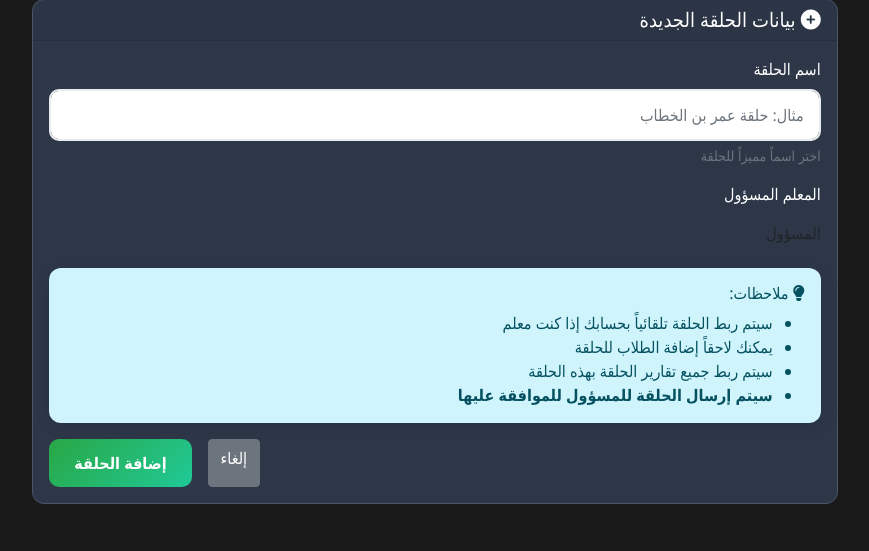
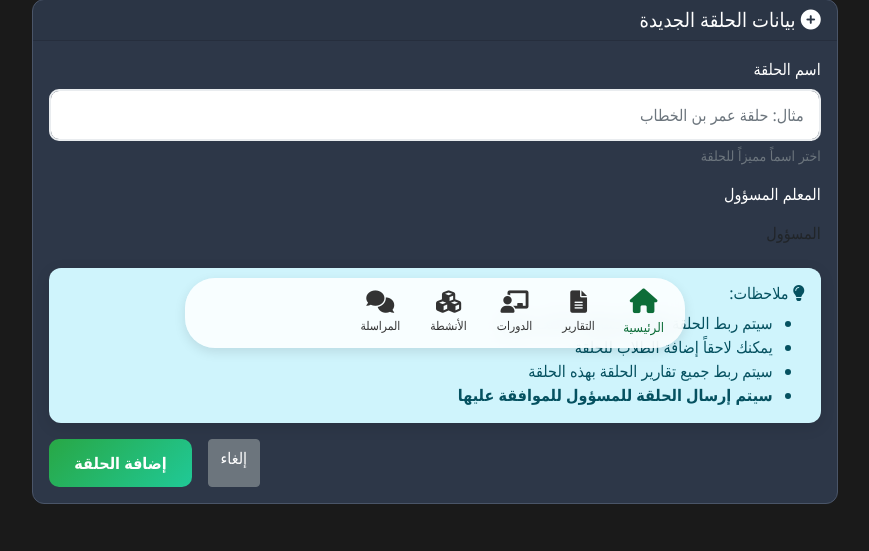
Before and after one commit to Zarax34/quran-wep-app, a Flask app: page /add_circle in a window 1280 px wide. Shown: the part 437-988 px from the top of the page, without its empty margins (205-1074 px from the left). Before the commit the page ends 941 px from the top, so only its background shows below. Run offline with Flask 3, Linux system fonts and the light colour scheme; a user stored in the database is signed in.

Commit message:
Feature: Implement floating, scrollable, semi-transparent parent navigation bar

```diff
--- a/templates/base.html
+++ b/templates/base.html
@@ -1148,3 +1148,72 @@
     </script>
 </body>
 </html>
+
+
+{% if session.get('role') == 'parent' %}
+<nav class="parent-nav">
+    <a href="{{ url_for('parent_dashboard') }}" class="nav-item active"><i class="fas fa-home"></i><span>الرئيسية</span></a>
+    <a href="{{ url_for('parent_reports') }}" class="nav-item"><i class="fas fa-file-alt"></i><span>التقارير</span></a>
+    <a href="{{ url_for('parent_courses') }}" class="nav-item"><i class="fas fa-chalkboard-teacher"></i><span>الدورات</span></a>
+    <a href="#" class="nav-item"><i class="fas fa-cubes"></i><span>الأنشطة</span></a>
+    <a href="#" class="nav-item"><i class="fas fa-comments"></i><span>المراسلة</span></a>
+</nav>
+{% endif %}
+
+
+<style>
+.parent-nav {
+    position: fixed;
+    bottom: 15px;
+    left: 50%;
+    transform: translateX(-50%);
+    width: 90%;
+    max-width: 500px;
+    background-color: rgba(255, 255, 255, 0.85);
+    backdrop-filter: blur(10px);
+    border-radius: 30px;
+    box-shadow: 0 4px 12px rgba(0, 0, 0, 0.1);
+    display: flex;
+    justify-content: flex-start; /* Start from the right for RTL */
+    align-items: center;
+    padding: 8px;
+    overflow-x: auto;
+    white-space: nowrap;
+    -webkit-overflow-scrolling: touch; /* for smooth scrolling on iOS */
+    scrollbar-width: none; /* for Firefox */
+}
+
+.parent-nav::-webkit-scrollbar {
+    display: none; /* for Chrome, Safari, and Opera */
+}
+
+.parent-nav .nav-item {
+    display: flex;
+    flex-direction: column;
+    align-items: center;
+    justify-content: center;
+    color: #333;
+    text-decoration: none;
+    padding: 5px 15px;
+    text-align: center;
+    transition: all 0.3s ease;
+}
+
+.parent-nav .nav-item i {
+    font-size: 1.4rem;
+    margin-bottom: 4px;
+}
+
+.parent-nav .nav-item span {
+    font-size: 0.75rem;
+}
+
+.parent-nav .nav-item.active {
+    color: var(--primary-color);
+    transform: scale(1.1);
+}
+
+body {
+    padding-bottom: 80px; /* Add padding to the bottom of the body to prevent content from being hidden by the nav bar */
+}
+</style>
```
